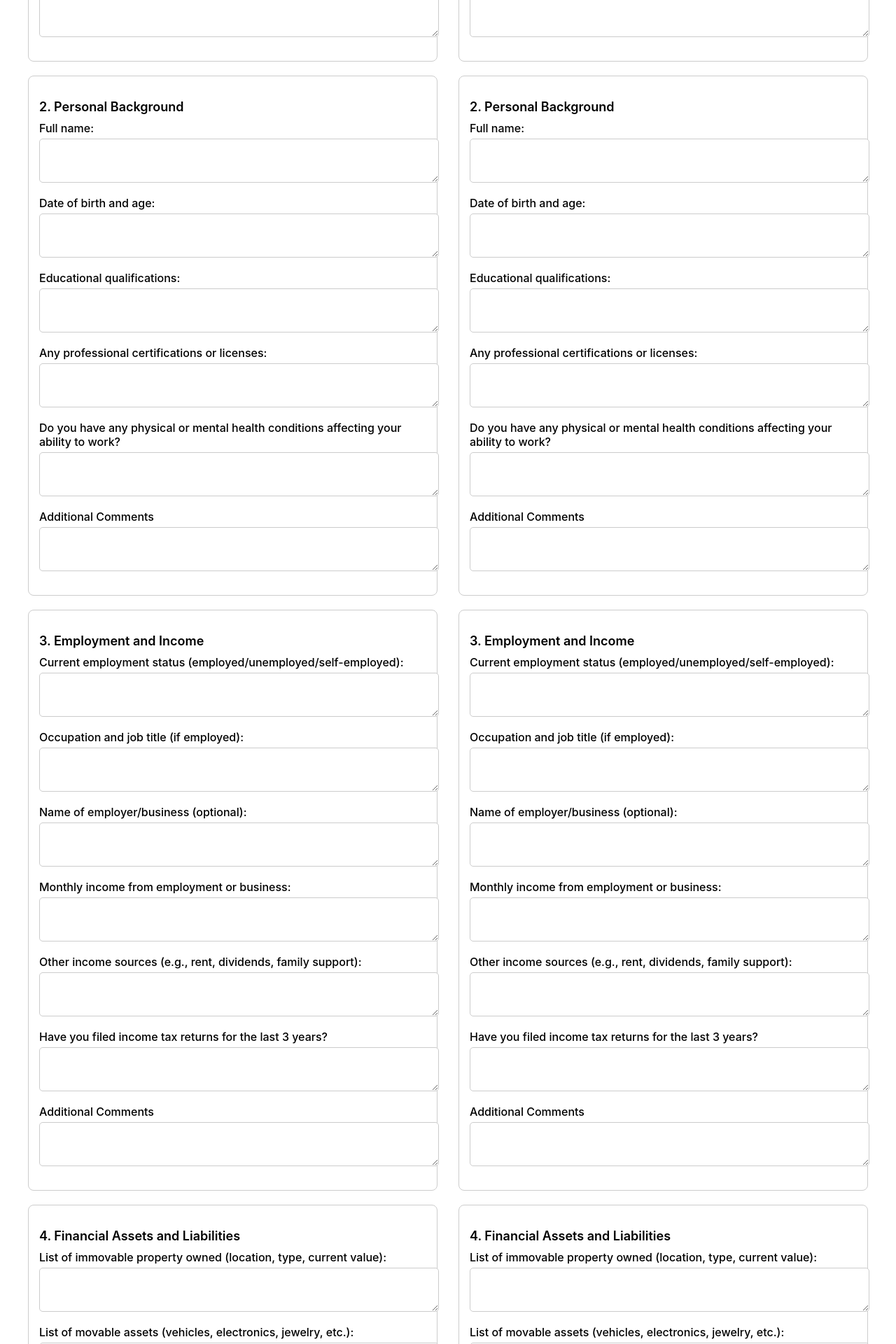
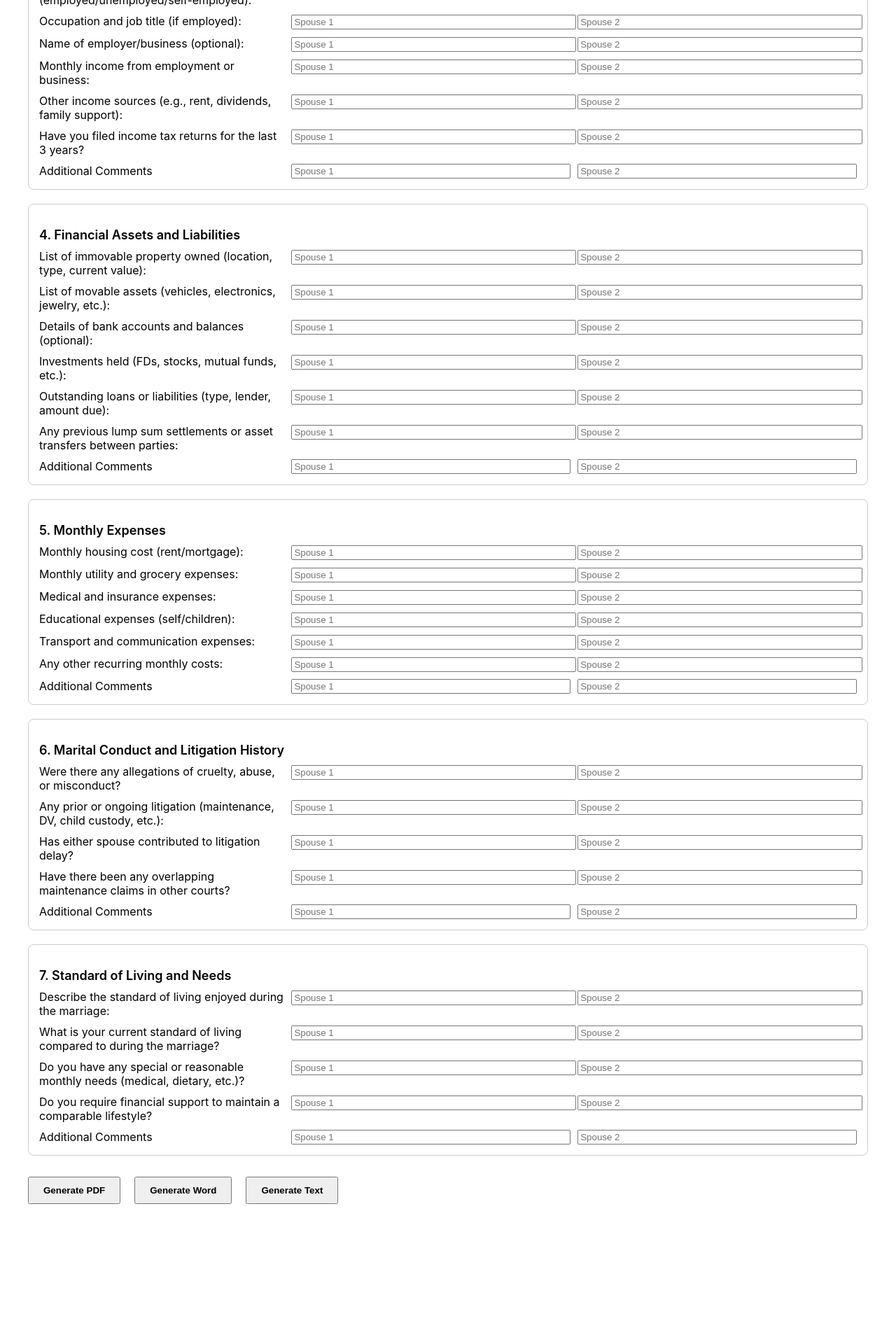
Before and after one commit to dineshr93/alimony-questionnaire, a React (Create React App) app: page / in a window 1280 px wide. Shown: the part 780-2700 px from the top of the page at 70% size. After the commit the page ends 2520 px from the top, so only its background shows below. Built offline with nearby package versions, Linux system fonts and the light colour scheme.

Commit message:
2 person request doc, word and txt exports

```diff
--- a/package.json
+++ b/package.json
@@ -8,7 +8,10 @@
     "@testing-library/jest-dom": "^6.6.4",
     "@testing-library/react": "^16.3.0",
     "@testing-library/user-event": "^13.5.0",
+    "docx": "^9.5.1",
     "file-saver": "^2.0.5",
+    "jspdf": "^3.0.1",
+    "jspdf-autotable": "^5.0.2",
     "react": "^19.1.1",
     "react-dom": "^19.1.1",
     "react-scripts": "5.0.1",
--- a/src/App.js
+++ b/src/App.js
@@ -1,156 +1,238 @@
-import React, { useState } from "react";
+import React, { useState, useEffect } from "react";
 import { saveAs } from "file-saver";
+import jsPDF from "jspdf";
+import autoTable from "jspdf-autotable";
+import {
+  Document,
+  Packer,
+  Paragraph,
+  Table,
+  TableRow,
+  TableCell,
+  TextRun
+} from "docx";
+import { saveAs as saveWord } from "file-saver";
+import questions from "./questions.json";
+import logo from "./logo.svg";
 import "./App.css";
-
-const sections = [
-  {
-    title: "1. Marriage and Family Details",
-    questions: [
-      "Date of marriage:",
-      "Current marital status (e.g., separated, divorced):",
-      "Duration of the marriage (in years):",
-      "Number of children from this marriage:",
-      "Current custody arrangement (if applicable):"
-    ]
-  },
-  {
-    title: "2. Personal Background",
-    questions: [
-      "Full name:",
-      "Date of birth and age:",
-      "Educational qualifications:",
-      "Any professional certifications or licenses:",
-      "Do you have any physical or mental health conditions affecting your ability to work?"
-    ]
-  },
-  {
-    title: "3. Employment and Income",
-    questions: [
-      "Current employment status (employed/unemployed/self-employed):",
-      "Occupation and job title (if employed):",
-      "Name of employer/business (optional):",
-      "Monthly income from employment or business:",
-      "Other income sources (e.g., rent, dividends, family support):",
-      "Have you filed income tax returns for the last 3 years?"
-    ]
-  },
-  {
-    title: "4. Financial Assets and Liabilities",
-    questions: [
-      "List of immovable property owned (location, type, current value):",
-      "List of movable assets (vehicles, electronics, jewelry, etc.):",
-      "Details of bank accounts and balances (optional):",
-      "Investments held (FDs, stocks, mutual funds, etc.):",
-      "Outstanding loans or liabilities (type, lender, amount due):",
-      "Any previous lump sum settlements or asset transfers between parties:"
-    ]
-  },
-  {
-    title: "5. Monthly Expenses",
-    questions: [
-      "Monthly housing cost (rent/mortgage):",
-      "Monthly utility and grocery expenses:",
-      "Medical and insurance expenses:",
-      "Educational expenses (self/children):",
-      "Transport and communication expenses:",
-      "Any other recurring monthly costs:"
-    ]
-  },
-  {
-    title: "6. Marital Conduct and Litigation History",
-    questions: [
-      "Were there any allegations of cruelty, abuse, or misconduct?",
-      "Any prior or ongoing litigation (maintenance, DV, child custody, etc.):",
-      "Has either spouse contributed to litigation delay?",
-      "Have there been any overlapping maintenance claims in other courts?"
-    ]
-  },
-  {
-    title: "7. Standard of Living and Needs",
-    questions: [
-      "Describe the standard of living enjoyed during the marriage:",
-      "What is your current standard of living compared to during the marriage?",
-      "Do you have any special or reasonable monthly needs (medical, dietary, etc.)?",
-      "Do you require financial support to maintain a comparable lifestyle?"
-    ]
-  }
-];
-
 
 export default function AlimonyFormApp() {
   const [responses, setResponses] = useState({ spouse1: {}, spouse2: {} });
+  const [sections, setSections] = useState([]);
+
+  useEffect(() => {
+    setSections(questions);
+    const link = document.querySelector("link[rel*='icon']") || document.createElement('link');
+    link.type = 'image/svg+xml';
+    link.rel = 'icon';
+    link.href = logo;
+    document.getElementsByTagName('head')[0].appendChild(link);
+  }, []);
 
   const handleChange = (spouseKey, key, value) => {
-    setResponses({
-      ...responses,
+    setResponses((prev) => ({
+      ...prev,
       [spouseKey]: {
-        ...responses[spouseKey],
+        ...prev[spouseKey],
         [key]: value
       }
-    });
+    }));
   };
 
-  const handleGenerateText = () => {
-    let result = "";
-    ["spouse1", "spouse2"].forEach((spouseKey, index) => {
-      const label = spouseKey === "spouse1" ? "Spouse 1" : "Spouse 2";
-      result += `\n=============================\n${label} Responses\n=============================\n`;
+  const getSuggestions = (key) => {
+    const values = new Set();
+    [responses.spouse1[key], responses.spouse2[key]].forEach((v) => {
+      if (v && v.trim() !== "") values.add(v.trim());
+    });
+    return Array.from(values);
+  };
+
+  const generatePDF = () => {
+    const doc = new jsPDF();
+    const timestamp = new Date().toLocaleString();
+    doc.setFontSize(14);
+    doc.text("Alimony Questionnaire", 14, 20);
+    doc.setFontSize(10);
+    doc.text(`Generated on: ${timestamp}`, 14, 27);
+    let finalRows = [];
+
     sections.forEach((section) => {
-        result += `\n${section.title}\n`;
+      finalRows.push([section.title, "", ""]);
       section.questions.forEach((q) => {
-          result += `\n${q}\n${responses[spouseKey][q] || ""}\n`;
+        finalRows.push([
+          q,
+          responses.spouse1[q] || "",
+          responses.spouse2[q] || ""
+        ]);
       });
-        result += `\nAdditional Comments:\n${responses[spouseKey][section.title + "_comments"] || ""}\n`;
-      });
+      finalRows.push([
+        "Additional Comments",
+        responses.spouse1[section.title + "_comments"] || "",
+        responses.spouse2[section.title + "_comments"] || ""
+      ]);
     });
 
-    const blob = new Blob([result], { type: "text/plain;charset=utf-8" });
+    autoTable(doc, {
+      head: [["Question", "Spouse 1", "Spouse 2"]],
+      body: finalRows,
+      startY: 35
+    });
+
+    doc.save("Alimony_Questionnaire.pdf");
+  };
+
+  const generateWord = async () => {
+    const timestamp = new Date().toLocaleString();
+
+    const rows = [
+      new TableRow({
+        children: [
+          new TableCell({ children: [new Paragraph("Question")] }),
+          new TableCell({ children: [new Paragraph("Spouse 1")] }),
+          new TableCell({ children: [new Paragraph("Spouse 2")] })
+        ]
+      })
+    ];
+
+    sections.forEach((section) => {
+      rows.push(
+        new TableRow({
+          children: [
+            new TableCell({ children: [new Paragraph(section.title)] }),
+            new TableCell({ children: [new Paragraph("")] }),
+            new TableCell({ children: [new Paragraph("")] })
+          ]
+        })
+      );
+      section.questions.forEach((q) => {
+        rows.push(
+          new TableRow({
+            children: [
+              new TableCell({ children: [new Paragraph(q)] }),
+              new TableCell({ children: [new Paragraph(responses.spouse1[q] || "")] }),
+              new TableCell({ children: [new Paragraph(responses.spouse2[q] || "")] })
+            ]
+          })
+        );
+      });
+      rows.push(
+        new TableRow({
+          children: [
+            new TableCell({ children: [new Paragraph("Additional Comments")] }),
+            new TableCell({ children: [new Paragraph(responses.spouse1[section.title + "_comments"] || "")] }),
+            new TableCell({ children: [new Paragraph(responses.spouse2[section.title + "_comments"] || "")] })
+          ]
+        })
+      );
+    });
+
+    const doc = new Document({
+      creator: "Alimony App",
+      title: "Alimony Questionnaire",
+      description: "Generated questionnaire responses",
+      sections: [
+        {
+          children: [
+            new Paragraph({ children: [new TextRun("Alimony Questionnaire")] }),
+            new Paragraph({ children: [new TextRun(`Generated on: ${timestamp}`)] }),
+            new Table({ rows })
+          ]
+        }
+      ]
+    });
+
+    const blob = await Packer.toBlob(doc);
+    saveWord(blob, "Alimony_Questionnaire.docx");
+  };
+
+
+  const generateText = () => {
+    const timestamp = new Date().toLocaleString();
+    let textOutput = `Alimony Questionnaire\nGenerated on: ${timestamp}\n\n`;
+    sections.forEach((section) => {
+      textOutput += section.title + "\n";
+      section.questions.forEach((q) => {
+        textOutput += `${q}\nSpouse 1: ${responses.spouse1[q] || ""}\nSpouse 2: ${responses.spouse2[q] || ""}\n`;
+      });
+      textOutput += `Additional Comments\nSpouse 1: ${responses.spouse1[section.title + "_comments"] || ""}\nSpouse 2: ${responses.spouse2[section.title + "_comments"] || ""}\n\n`;
+    });
+    const blob = new Blob([textOutput], { type: "text/plain;charset=utf-8" });
     saveAs(blob, "Alimony_Questionnaire.txt");
   };
 
   return (
     <div className="container" style={{ padding: '20px', maxWidth: '1200px', margin: 'auto' }}>
       <h1 style={{ fontSize: '24px', fontWeight: 'bold' }}>Alimony Questionnaire</h1>
-      <div style={{ display: 'flex', flexWrap: 'wrap', gap: '30px' }}>
-        {["spouse1", "spouse2"].map((spouseKey, idx) => (
-          <div key={spouseKey} style={{ flex: '1 1 500px' }}>
-            <h2 style={{ fontSize: '22px', fontWeight: 'bold', marginBottom: '10px' }}>
-              {spouseKey === "spouse1" ? "Spouse 1" : "Spouse 2"}
-            </h2>
       {sections.map((section, i) => (
         <div key={i} style={{ border: '1px solid #ccc', padding: '15px', marginTop: '20px', borderRadius: '8px' }}>
           <h3 style={{ fontSize: '18px', fontWeight: '600', marginBottom: '10px' }}>{section.title}</h3>
           {section.questions.map((q, j) => (
-                  <div key={j} style={{ marginBottom: '15px' }}>
-                    <label style={{ display: 'block', fontWeight: '500', marginBottom: '5px' }}>{q}</label>
-                    <textarea
-                      rows="3"
-                      style={{ width: '100%', padding: '8px', borderRadius: '5px', borderColor: '#ccc' }}
-                      value={responses[spouseKey][q] || ""}
-                      onChange={(e) => handleChange(spouseKey, q, e.target.value)}
+            <div key={j} style={{ display: 'flex', gap: '10px', marginBottom: '10px' }}>
+              <label style={{ width: '30%' }}>{q}</label>
+              <div style={{ flex: 1 }}>
+                <input
+                  list={`spouse1-${q}`}
+                  placeholder="Spouse 1"
+                  value={responses.spouse1[q] || ""}
+                  onChange={(e) => handleChange("spouse1", q, e.target.value)}
+                  style={{ width: '100%' }}
                 />
+                <datalist id={`spouse1-${q}`}>
+                  {getSuggestions(q).map((val, idx) => (
+                    <option key={idx} value={val} />
+                  ))}
+                </datalist>
               </div>
+              <div style={{ flex: 1 }}>
+                <input
+                  list={`spouse2-${q}`}
+                  placeholder="Spouse 2"
+                  value={responses.spouse2[q] || ""}
+                  onChange={(e) => handleChange("spouse2", q, e.target.value)}
+                  style={{ width: '100%' }}
+                />
+                <datalist id={`spouse2-${q}`}>
+                  {getSuggestions(q).map((val, idx) => (
+                    <option key={idx} value={val} />
                   ))}
-                <div style={{ marginBottom: '15px' }}>
-                  <label style={{ display: 'block', fontWeight: '500', marginBottom: '5px' }}>Additional Comments</label>
-                  <textarea
-                    rows="3"
-                    style={{ width: '100%', padding: '8px', borderRadius: '5px', borderColor: '#ccc' }}
-                    value={responses[spouseKey][section.title + "_comments"] || ""}
-                    onChange={(e) => handleChange(spouseKey, section.title + "_comments", e.target.value)}
-                  />
+                </datalist>
               </div>
             </div>
           ))}
+          <div style={{ display: 'flex', gap: '10px', marginTop: '10px' }}>
+            <label style={{ width: '30%' }}>Additional Comments</label>
+            <input
+              list={`spouse1-${section.title}-comments`}
+              style={{ flex: 1 }}
+              placeholder="Spouse 1"
+              value={responses.spouse1[section.title + "_comments"] || ""}
+              onChange={(e) => handleChange("spouse1", section.title + "_comments", e.target.value)}
+            />
+            <datalist id={`spouse1-${section.title}-comments`}>
+              {getSuggestions(section.title + "_comments").map((val, idx) => (
+                <option key={idx} value={val} />
+              ))}
+            </datalist>
+            <input
+              list={`spouse2-${section.title}-comments`}
+              style={{ flex: 1 }}
+              placeholder="Spouse 2"
+              value={responses.spouse2[section.title + "_comments"] || ""}
+              onChange={(e) => handleChange("spouse2", section.title + "_comments", e.target.value)}
+            />
+            <datalist id={`spouse2-${section.title}-comments`}>
+              {getSuggestions(section.title + "_comments").map((val, idx) => (
+                <option key={idx} value={val} />
+              ))}
+            </datalist>
+          </div>
         </div>
       ))}
+      <div style={{ marginTop: '30px', display: 'flex', gap: '20px' }}>
+        <button onClick={generatePDF} style={{ padding: '10px 20px', fontWeight: 'bold' }}>Generate PDF</button>
+        <button onClick={generateWord} style={{ padding: '10px 20px', fontWeight: 'bold' }}>Generate Word</button>
+        <button onClick={generateText} style={{ padding: '10px 20px', fontWeight: 'bold' }}>Generate Text</button>
       </div>
-      <button
-        onClick={handleGenerateText}
-        style={{ marginTop: '30px', padding: '10px 20px', fontWeight: 'bold', borderRadius: '5px', backgroundColor: '#007bff', color: 'white', border: 'none' }}
-      >
-        Generate Text File
-      </button>
     </div>
   );
 }
--- /dev/null
+++ b/src/questions.json
@@ -0,0 +1,73 @@
+[
+    {
+        "title": "1. Marriage and Family Details",
+        "questions": [
+            "Date of marriage:",
+            "Current marital status (e.g., separated, divorced):",
+            "Duration of the marriage (in years):",
+            "Number of children from this marriage:",
+            "Current custody arrangement (if applicable):"
+        ]
+    },
+    {
+        "title": "2. Personal Background",
+        "questions": [
+            "Full name:",
+            "Date of birth and age:",
+            "Educational qualifications:",
+            "Any professional certifications or licenses:",
+            "Do you have any physical or mental health conditions affecting your ability to work?"
+        ]
+    },
+    {
+        "title": "3. Employment and Income",
+        "questions": [
+            "Current employment status (employed/unemployed/self-employed):",
+            "Occupation and job title (if employed):",
+            "Name of employer/business (optional):",
+            "Monthly income from employment or business:",
+            "Other income sources (e.g., rent, dividends, family support):",
+            "Have you filed income tax returns for the last 3 years?"
+        ]
+    },
+    {
+        "title": "4. Financial Assets and Liabilities",
+        "questions": [
+            "List of immovable property owned (location, type, current value):",
+            "List of movable assets (vehicles, electronics, jewelry, etc.):",
+            "Details of bank accounts and balances (optional):",
+            "Investments held (FDs, stocks, mutual funds, etc.):",
+            "Outstanding loans or liabilities (type, lender, amount due):",
+            "Any previous lump sum settlements or asset transfers between parties:"
+        ]
+    },
+    {
+        "title": "5. Monthly Expenses",
+        "questions": [
+            "Monthly housing cost (rent/mortgage):",
+            "Monthly utility and grocery expenses:",
+            "Medical and insurance expenses:",
+            "Educational expenses (self/children):",
+            "Transport and communication expenses:",
+            "Any other recurring monthly costs:"
+        ]
+    },
+    {
+        "title": "6. Marital Conduct and Litigation History",
+        "questions": [
+            "Were there any allegations of cruelty, abuse, or misconduct?",
+            "Any prior or ongoing litigation (maintenance, DV, child custody, etc.):",
+            "Has either spouse contributed to litigation delay?",
+            "Have there been any overlapping maintenance claims in other courts?"
+        ]
+    },
+    {
+        "title": "7. Standard of Living and Needs",
+        "questions": [
+            "Describe the standard of living enjoyed during the marriage:",
+            "What is your current standard of living compared to during the marriage?",
+            "Do you have any special or reasonable monthly needs (medical, dietary, etc.)?",
+            "Do you require financial support to maintain a comparable lifestyle?"
+        ]
+    }
+]
```
Also changed, not shown: 1 other file (tests, documents, lock files or other folders). Lines whose indentation alone changed are shown as unchanged.
